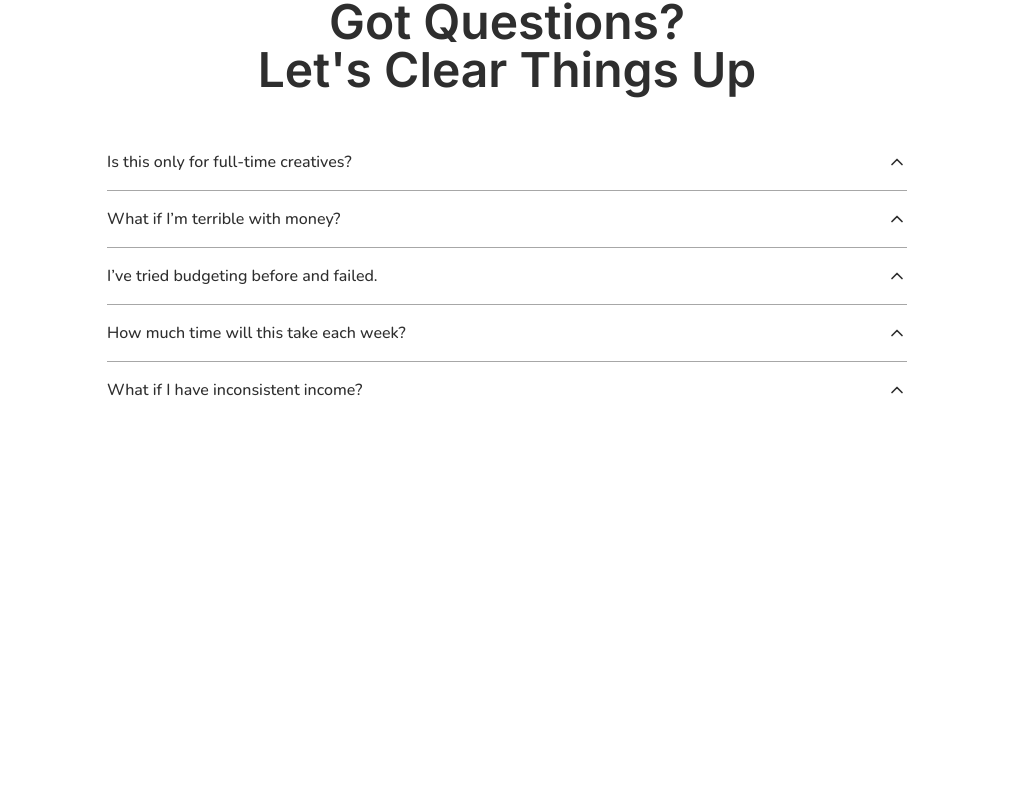
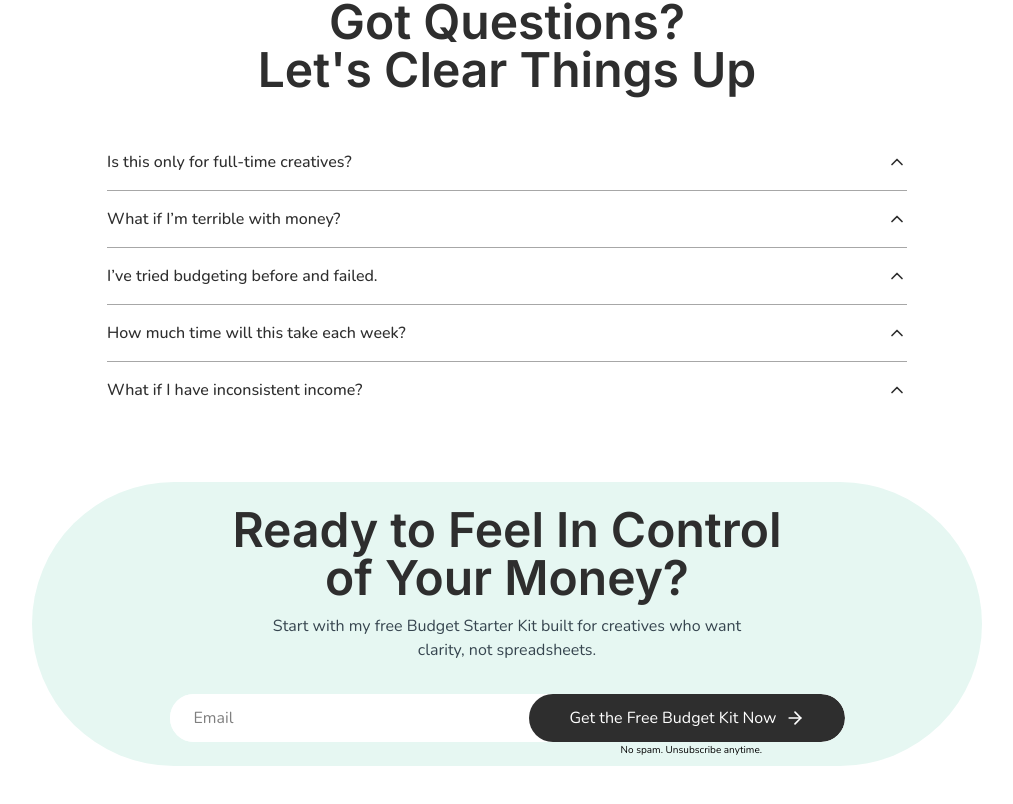
Before and after one commit to yamami-mohammed-monsif/samantha_green-finance_coach, a Next.js app: page / in a window 1280 px wide. Shown: the part 3338-4142 px from the top of the page, without its empty margins (133-1146 px from the left). Before the commit the page ends 3820 px from the top, so only its background shows below. Built offline with nearby package versions, Linux system fonts and the light colour scheme.

Commit message:
created cta section and notification

```diff
--- /dev/null
+++ b/app/api/subscribe/route.ts
@@ -0,0 +1,100 @@
+import { NextResponse } from "next/server";
+
+export async function POST(request: Request) {
+  try {
+    // Get the email from the request body
+    const { email } = await request.json();
+
+    // Basic validation
+    if (!email || !email.includes("@")) {
+      return NextResponse.json(
+        { success: false, message: "Please provide a valid email address" },
+        { status: 400 }
+      );
+    }
+
+    // Get Mailchimp credentials from environment variables
+    const apiKey = process.env.MAILCHIMP_API_KEY;
+    const serverPrefix = process.env.MAILCHIMP_SERVER_PREFIX || "us19";
+    const listId = process.env.MAILCHIMP_LIST_ID || "e9a9bc29d9";
+
+    // Check if API key exists
+    if (!apiKey) {
+      console.error("Missing Mailchimp API key");
+      return NextResponse.json(
+        { success: false, message: "Server configuration error" },
+        { status: 500 }
+      );
+    }
+
+    // Set up the API URL and request data
+    const apiUrl = `https://${serverPrefix}.api.mailchimp.com/3.0/lists/${listId}/members`;
+
+    const data = {
+      email_address: email,
+      status: "pending", // Using "pending" for double opt-in
+    };
+
+    // Make the request to Mailchimp's API
+    const response = await fetch(apiUrl, {
+      method: "POST",
+      headers: {
+        "Content-Type": "application/json",
+        Authorization: `Basic ${Buffer.from(`anystring:${apiKey}`).toString(
+          "base64"
+        )}`,
+      },
+      body: JSON.stringify(data),
+    });
+
+    // Parse Mailchimp's response
+    const responseData = await response.json();
+
+    // Handle the response based on status code
+    if (response.ok) {
+      // Success case
+      return NextResponse.json(
+        {
+          success: true,
+          message: "Thanks! Check your email for the budget kit.",
+        },
+        { status: 201 }
+      );
+    } else {
+      // Handle special error cases
+      if (responseData.title === "Member Exists") {
+        return NextResponse.json(
+          {
+            success: false,
+            message: "You are already subscribed!",
+          },
+          { status: 400 }
+        );
+      }
+
+      // Log error for debugging but don't expose details to user
+      console.error("Mailchimp API Error:", responseData);
+
+      // Return specific error message if available
+      return NextResponse.json(
+        {
+          success: false,
+          message:
+            responseData.detail ||
+            "Failed to subscribe. Please try again later.",
+        },
+        { status: 400 }
+      );
+    }
+  } catch (error) {
+    // Unexpected errors (server errors, network issues, etc.)
+    console.error("Server error:", error);
+    return NextResponse.json(
+      {
+        success: false,
+        message: "An unexpected error occurred. Please try again later.",
+      },
+      { status: 500 }
+    );
+  }
+}
--- a/app/page.tsx
+++ b/app/page.tsx
@@ -5,6 +5,7 @@ import Sollution from "@/components/sections/Sollution";
 import Testimonials from "@/components/sections/Testimonials";
 import About from "@/components/sections/About";
 import FAQs from "@/components/sections/FAQs";
+import CTA from "@/components/sections/CTA";
 
 const page = () => {
   return (
@@ -40,6 +41,7 @@ const page = () => {
       <Testimonials />
       <About />
       <FAQs />
+      <CTA />
     </>
   );
 };
--- a/components/UI/Button.tsx
+++ b/components/UI/Button.tsx
@@ -5,11 +5,23 @@ interface ButtonProps {
   children?: React.ReactNode;
   variant?: "primary" | "secondary";
   className?: string;
+  type?: "button" | "submit" | "reset";
+  disabled?: boolean;
 }
 
-const Button = ({ children, variant, onClick, className }: ButtonProps) => {
+const Button = ({
+  children,
+  variant,
+  onClick,
+  className,
+  type,
+  disabled,
+}: ButtonProps) => {
   const baseClasses =
-    "px-10 py-3 rounded-lg hover:scale-105 transition-all duration-300 flex items-center justify-center cursor-pointer";
+    "px-10 py-3 rounded-lg transition-all duration-300 flex items-center justify-center " +
+    (disabled
+      ? "opacity-50 cursor-not-allowed"
+      : "hover:scale-105 cursor-pointer");
   const variantClasses =
     variant === "secondary"
       ? "bg-gray-900 text-white hover:bg-gray-800"
@@ -17,7 +29,9 @@ const Button = ({ children, variant, onClick, className }: ButtonProps) => {
 
   return (
     <button
+      type={type || "button"}
       onClick={onClick}
+      disabled={disabled}
       className={`${baseClasses} ${variantClasses} ${className || ""}`}
     >
       <span>{children}</span>
--- /dev/null
+++ b/components/UI/Form.tsx
@@ -0,0 +1,100 @@
+"use client";
+
+import { useState } from "react";
+import Button from "./Button";
+import Notification from "./Notification";
+
+interface NotificationState {
+  message: string;
+  type: "success" | "error";
+  isVisible: boolean;
+}
+
+const Form = () => {
+  const [email, setEmail] = useState("");
+  const [isLoading, setIsLoading] = useState(false);
+  const [notification, setNotification] = useState<NotificationState | null>(
+    null
+  );
+
+  const showNotification = (message: string, type: "success" | "error") => {
+    setNotification({ message, type, isVisible: true });
+    setTimeout(() => {
+      setNotification(null);
+    }, 5000);
+  };
+
+  const handleSubmit = async (e: React.FormEvent) => {
+    e.preventDefault();
+    setIsLoading(true);
+
+    try {
+      const response = await fetch("/api/subscribe", {
+        method: "POST",
+        headers: {
+          "Content-Type": "application/json",
+        },
+        body: JSON.stringify({ email }),
+      });
+
+      const data = await response.json();
+
+      if (data.success) {
+        showNotification(data.message, "success");
+        setEmail("");
+      } else {
+        showNotification(data.message, "error");
+      }
+    } catch (error) {
+      showNotification(
+        "Sorry, something went wrong. Please try again.",
+        "error"
+      );
+      console.error("Subscription error:", error);
+    } finally {
+      setIsLoading(false);
+    }
+  };
+
+  return (
+    <div className="relative">
+      <form
+        onSubmit={handleSubmit}
+        className="flex flex-col gap-4 md:flex-row md:bg-white md:rounded-full md:overflow-hidden md:w-[90%] mx-auto max-w-3xl"
+      >
+        <input
+          type="email"
+          name="email"
+          value={email}
+          onChange={(e) => setEmail(e.target.value)}
+          required
+          placeholder="Email"
+          className="bg-white py-2 px-6 rounded-lg w-full md:outline-0"
+          disabled={isLoading}
+          aria-label="Email address"
+        />
+        <Button
+          type="submit"
+          variant="secondary"
+          className="w-full md:w-auto flex-shrink-0 md:rounded-full"
+          aria-label="Get the Free Budget Kit Now"
+          disabled={isLoading}
+        >
+          {isLoading ? "Sending..." : "Get the Free Budget Kit Now"}
+        </Button>
+        <p className="text-[10px] text-center -mt-4 md:absolute md:-bottom-1/3 md:right-30">
+          No spam. Unsubscribe anytime.
+        </p>
+      </form>
+      {notification && (
+        <Notification
+          message={notification.message}
+          type={notification.type}
+          isVisible={notification.isVisible}
+        />
+      )}
+    </div>
+  );
+};
+
+export default Form;
--- /dev/null
+++ b/components/UI/Notification.tsx
@@ -0,0 +1,52 @@
+"use client";
+
+import {
+  motion,
+  AnimatePresence,
+  MotionProvider,
+} from "@/utils/MotionProvider";
+import { CheckCircle, AlertCircle } from "lucide-react";
+
+interface NotificationProps {
+  message: string;
+  type: "success" | "error";
+  isVisible: boolean;
+}
+
+const Notification = ({ message, type, isVisible }: NotificationProps) => {
+  const styles = {
+    success: {
+      background: "bg-mint",
+      text: "text-gray-900",
+      icon: <CheckCircle className="w-5 h-5" />,
+    },
+    error: {
+      background: "bg-red-100",
+      text: "text-red-800",
+      icon: <AlertCircle className="w-5 h-5" />,
+    },
+  };
+
+  const { background, text, icon } = styles[type];
+
+  return (
+    <MotionProvider>
+      <AnimatePresence>
+        {isVisible && (
+          <motion.div
+            initial={{ opacity: 0, y: -50 }}
+            animate={{ opacity: 1, y: 0 }}
+            exit={{ opacity: 0, y: -50 }}
+            transition={{ duration: 0.3, ease: "easeOut" }}
+            className={`fixed top-4 right-4 ${background} ${text} px-4 py-3 rounded-lg shadow-lg z-50 flex items-center gap-2 text-sm md:text-base max-w-[90vw] md:max-w-md`}
+          >
+            {icon}
+            <p>{message}</p>
+          </motion.div>
+        )}
+      </AnimatePresence>
+    </MotionProvider>
+  );
+};
+
+export default Notification;
--- /dev/null
+++ b/components/sections/CTA.tsx
@@ -0,0 +1,19 @@
+import Section from "../UI/Section";
+import Form from "../UI/Form";
+
+const CTA = () => {
+  return (
+    <Section className="bg-mint-light py-6 md:rounded-full max-w-[950px] mx-auto">
+      <div className="mb-6 md:mb-8">
+        <h2>Ready to Feel In Control of Your Money?</h2>
+        <p className="section-intro">
+          Start with my free Budget Starter Kit built for creatives who want
+          clarity, not spreadsheets.
+        </p>
+      </div>
+      <Form />
+    </Section>
+  );
+};
+
+export default CTA;
```
